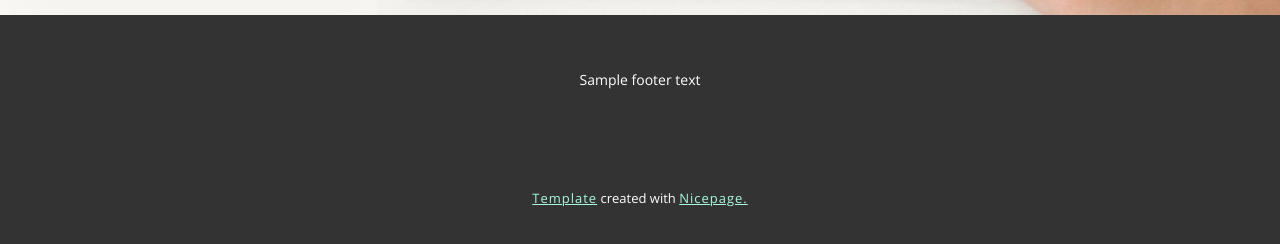
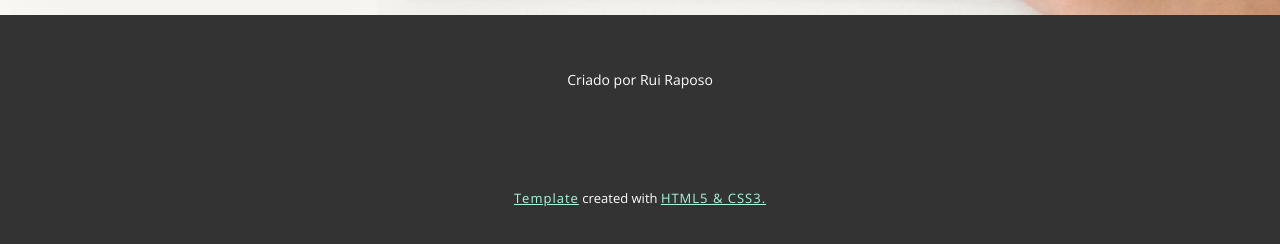
Before and after one commit to Raposo77/starbucks-clone, a plain HTML site: page index.html in a window 1280 px wide. Shown: the part 4793-5037 px from the top of the page. Drawn offline with nearby package versions, Linux system fonts and the light colour scheme.

Commit message:
Small change on footer

```diff
--- a/index.html
+++ b/index.html
@@ -123,9 +123,9 @@
       </div>
     </section>
     <footer>
-      <div class="footer--text">Sample footer text</div>
+      <div class="footer--text">Criado por Rui Raposo</div>
       <div class="footer--copyright">
-        <a href="">Template</a> created with <a href="">Nicepage.</a>
+        <a href="">Template</a> created with <a href="">HTML5 & CSS3.</a>
       </div>
     </footer>
   </body>
```
